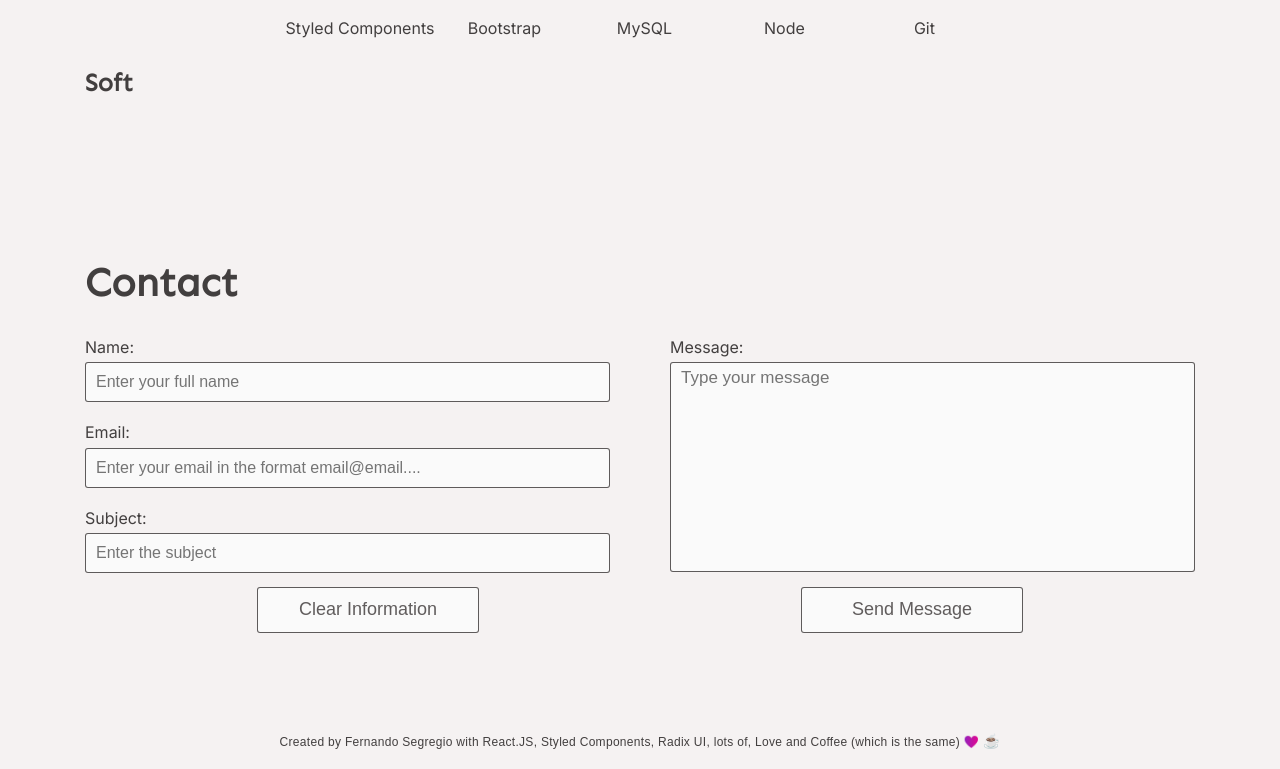
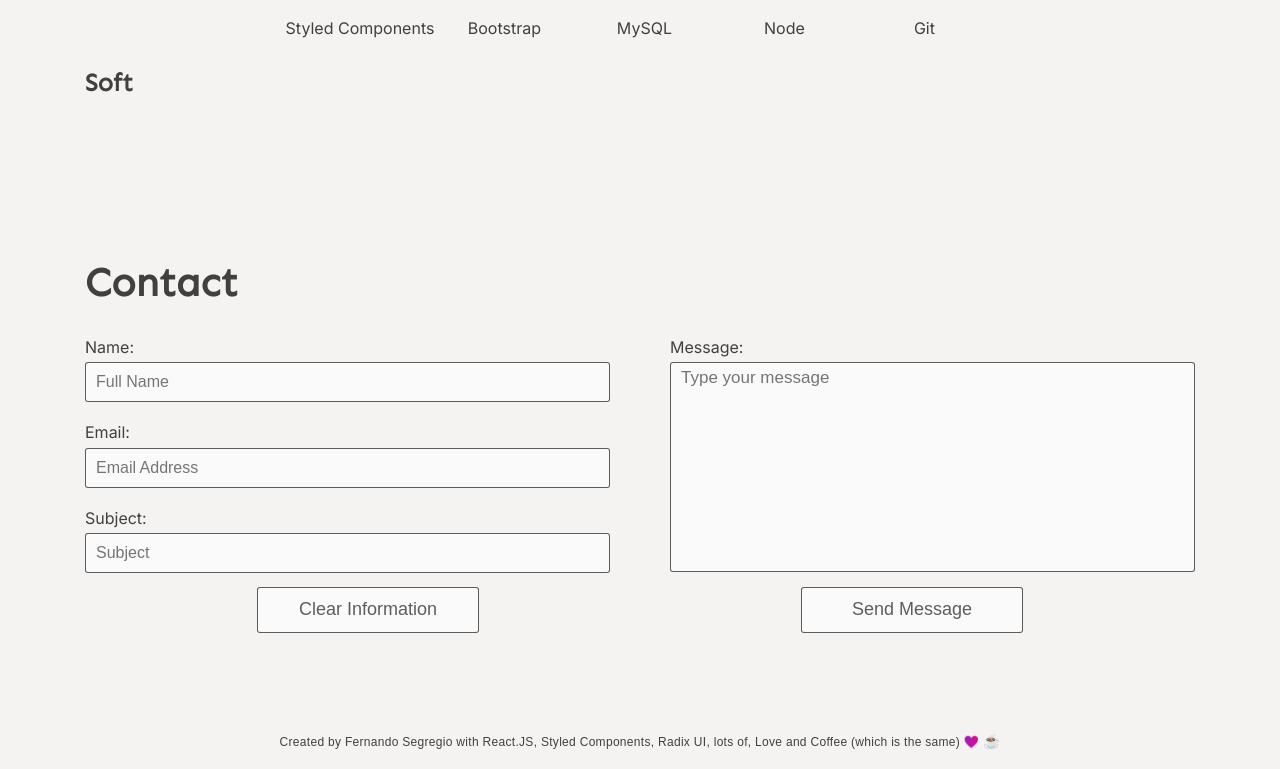
Before and after one commit to FernandoSegregio/dev, a React (Vite) app: page / in a window 1280 px wide. Shown: the part 1672-2441 px from the top of the page. Built offline with nearby package versions, Linux system fonts and the light colour scheme.

Commit message:
refactor: altera texto dos inputs.

```diff
--- a/src/support/languageData.js
+++ b/src/support/languageData.js
@@ -9,7 +9,7 @@ const languageData = {
   titleNav1: { pt: 'Sobre', en: 'About' },
   titleNav2: { pt: 'Projetos', en: 'Projects' },
   titleNav3: { pt: 'Habilidades', en: 'Skills' },
-  titleHard: { pt: 'Técnicas', en: 'Hard' },
+  titleHard: { pt: 'Tecnologias', en: 'Hard' },
   titleSoft: { pt: 'Comportamentais', en: 'Soft' },
   titleNav4: { pt: 'Contato', en: 'Contact' },
   altFlagBrazil: { pt: 'Bandeira Brasil', en: 'Flag Brazil' },
@@ -48,20 +48,20 @@ const languageData = {
     en: 'Name:',
   },
   textInputName: {
-    pt: 'Digite seu nome completo',
-    en: 'Enter your full name',
+    pt: 'Nome Completo',
+    en: 'Full Name',
   },
   textInputEmail: {
-    pt: 'Digite seu email no formato email@email....',
-    en: 'Enter your email in the format email@email....',
+    pt: 'Email',
+    en: 'Email Address',
   },
   textLabelSubject: {
     pt: 'Assunto:',
     en: 'Subject:',
   },
   textInputSubject: {
-    pt: 'Digite o assunto',
-    en: 'Enter the subject',
+    pt: 'Assunto',
+    en: 'Subject',
   },
   textLabelMsg: {
     pt: 'Mensagem:',
```
